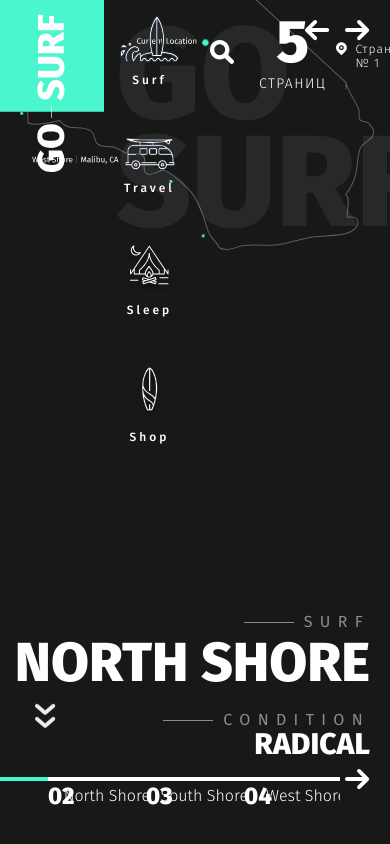
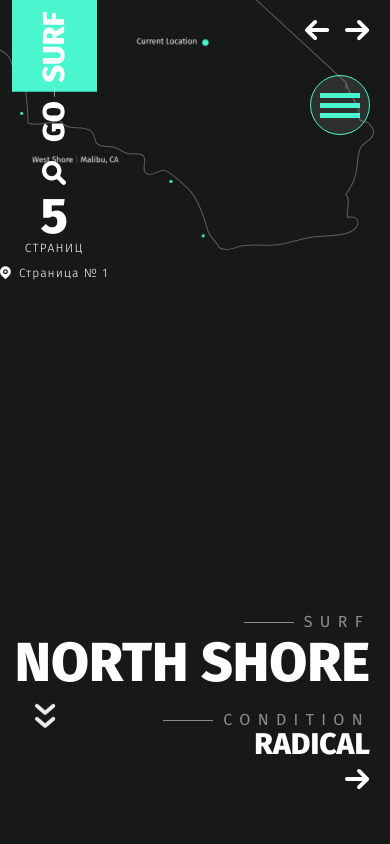
Before and after one commit to sereja-s/prjectFigma1, a website: page app/index.html in a window 390 px wide. Shown: the top 844 px of the page. Drawn offline with nearby package versions, Linux system fonts and the light colour scheme.

Commit message:
Адаптив 1-го экрана

```diff
--- a/app/index.html
+++ b/app/index.html
@@ -69,6 +69,18 @@
 
 		</div>
 
+		<div class="menu-btn">
+
+			<div class="menu-btn__inner">
+
+				<div class="menu-btn__line"></div>
+				<div class="menu-btn__line"></div>
+				<div class="menu-btn__line"></div>
+
+			</div>
+
+		</div>
+
 		<div class="header__aside">
 
 			<div class="logo">
@@ -76,6 +88,7 @@
 					<img src="images/logo.svg" alt="">
 				</a>
 			</div>
+
 
 			<nav class="menu">
 
--- a/app/js/main.js
+++ b/app/js/main.js
@@ -1,6 +1,7 @@
 $(function () {
 
 	// работа стрелочек (лево-право)
+
 	$('.header__slider').slick({
 		infinite: true,
 		fade: true,
@@ -10,6 +11,7 @@ $(function () {
 	});
 
 	// лниии(дотсы) снизу 1-го экрана окрашиваются в соответствии с наименованием на экране
+
 	$('.slider-dotshead').slick({
 		slidesToShow: 4,
 		slidesToScroll: 4,
@@ -17,6 +19,7 @@ $(function () {
 	});
 
 	// работа слайдов-картинок 2-го экрана и стрелочки (лево-право)
+
 	$('.surf-slider').slick({
 		slidesToShow: 4,
 		slidesToScroll: 1,
@@ -26,6 +29,7 @@ $(function () {
 	});
 
 	// работа слайдов (точек и таблички) на карте
+
 	$('.slider-map').slick({
 		slidesToShow: 8,
 		slidesToScroll: 1,
@@ -35,6 +39,7 @@ $(function () {
 	});
 
 	// работа стрелочек (лево-право) на третьем и пятом экране
+
 	$('.holder__slider, .shop__slider').slick({
 		infinite: true,
 		fade: true,
@@ -46,6 +51,7 @@ $(function () {
 	// ( код с сайта: https://codepen.io/komarovdesign/pen/PPRbgb )
 
 	// прописали картинки + и - в коде html
+
 	$('<div class="quantity-nav"><div class="quantity-button quantity-up"><img src="images/plus.svg" alt=""></div><div class="quantity-button quantity-down"><img src="images/minus.svg" alt=""></div></div>').insertAfter('.quantity input');
 	$('.quantity').each(function () {
 		var spinner = $(this),
@@ -94,11 +100,16 @@ $(function () {
 	$('.summ').html('$' + summ);
 
 	// условие (при клике на кружке (ссылка активна) плюс превращается в минус)
+
 	$('.surfboard-box__circle').on('click', function () {
 		$(this).toggleClass('active') // класс добавляет активной ссылке: класс active
 	});
 
+	// При щелчке на кнопке МЕНЮ будет появляться строчка с кнопками (изображениями меню)
 
+	$('.menu-btn').on('click', function () {
+		$('.menu').toggleClass('active') // при клике, к МЕНЮ добавляется класс АКТИВ
+	});
 
 
 
--- a/app/scss/_media.scss
+++ b/app/scss/_media.scss
@@ -32,6 +32,10 @@
 	.header__arrows {
 		left: 130px;
 	}
+
+	.surf-box__inner {
+		min-height: 650px;
+	}
 }
 
 @media (max-width: 1366px) {
@@ -45,6 +49,7 @@
 	.menu {
 		padding-top: 0;
 	}
+
 	.menu__list {
 		text-align: center;
 		li {
@@ -96,10 +101,39 @@
 	}
 }
 
-@media (max-width: 1000px) {
+@media (max-width: 1040px) {
 	.header__arrows {
 		left: 35px;
 		bottom: 110px;
+	}
+
+	.menu {
+		z-index: 22;
+		position: absolute;
+		top: 0;
+		left: 0;
+		right: 0;
+		bottom: 0;
+		transform: translateX(-100%);
+		justify-content: center;
+		align-items: center;
+		padding-top: 0;
+		transition: all 1.5s;
+		display: flex;
+		// пропишем условие появления меню на экране: кнопка активна когда к классу МЕНЮ добавляется класс АКТИВ
+		&.active {
+			transform: translateX(0);
+		}
+	}
+
+	.menu-btn {
+		display: flex;
+	}
+
+	.logo {
+		img {
+			width: 85px;
+		}
 	}
 
 	.header__search {
@@ -137,4 +171,61 @@
 		font-weight: 800;
 		margin-bottom: 20px;
 	}
+
+	.slider-dotshead {
+		right: 0px;
+		left: 37px;
+		margin: 0 auto;
+		bottom: 5px;
+	}
+
+	.dots-box {
+		width: 115px;
+	}
+
+	.dots-box__number {
+		font-size: 18px;
+	}
+
+	.dots-box__name {
+		line-height: 18px;
+	}
 }
+
+@media (max-width: 479px) {
+	.header__aside {
+		display: block;
+		text-align: center;
+		padding-right: 0;
+		height: 100vx;
+	}
+
+	.menu.active {
+		background-color: #0ab88f;
+	}
+
+	.header__search {
+		padding: 15px 0 5px;
+	}
+
+	.header__date {
+		padding: 0;
+		font-size: 50px;
+		line-height: 45px;
+		span {
+			font-size: 12px;
+		}
+	}
+
+	.header__location {
+		margin-top: 0;
+	}
+
+	.header__title {
+		display: none;
+	}
+
+	.slider-dotshead {
+		display: none;
+	}
+} ;
--- a/app/scss/style.scss
+++ b/app/scss/style.scss
@@ -128,6 +128,31 @@
 			padding-top: 6px;
 			margin-bottom: 20px;
 			text-transform: capitalize; // Только первая буква в слове большая
+		}
+	}
+}
+
+.menu-btn {
+	display: none;
+	width: 60px;
+	height: 60px;
+	justify-content: center;
+	align-items: center;
+	border-radius: 50%;
+	border: 1px solid $green;
+	position: absolute;
+	z-index: 20;
+	right: 20px;
+	top: 75px;
+	background-color: rgba(255, 255, 255, 0.1);
+	&__inner {
+		width: 40px;
+	}
+	&__line {
+		height: 5px;
+		background-color: $green;
+		+ .menu-btn__line {
+			margin-top: 5px;
 		}
 	}
 }
```
Also changed, not shown: app/css/style.min.css.
